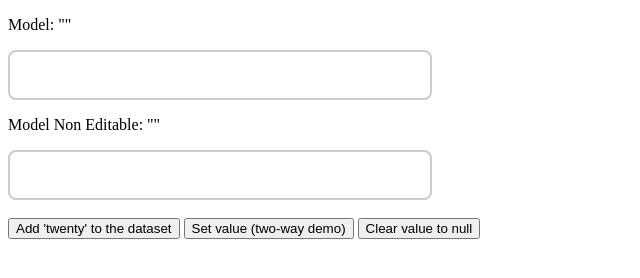
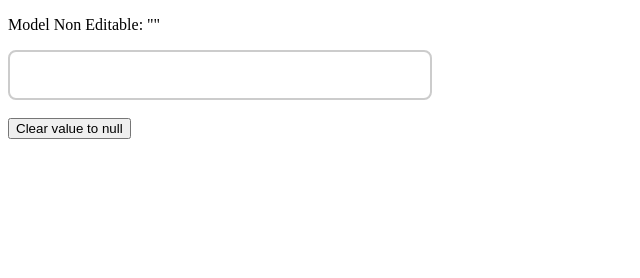
Before and after one commit to mkishine/untitled3, a website with bundled scripts: page angular-typeahead/index.html in a window 1280 px wide. Shown: the whole page, without its empty margins (0-640 px from the left). Built offline with nearby package versions, Linux system fonts and the light colour scheme.

Commit message:
Removed non-essential controls

```diff
--- a/angular-typeahead/index.html
+++ b/angular-typeahead/index.html
@@ -14,14 +14,15 @@
 </head>
 
 <body ng-controller="MainCtrl">
-<p>Model: {{selectedNumber|json}}</p>
-<input class='typeahead' type="text" sf-typeahead options="exampleOptions" datasets="numbersDataset" ng-model="selectedNumber">
-<p>Model Non Editable: {{selectedNumberNonEditable|json}}</p>
-<input class='typeahead' type="text" sf-typeahead options="exampleOptionsNonEditable" datasets="numbersDataset" ng-model="selectedNumberNonEditable">
+<p>Model Non Editable: {{selectedNumberNonEditable|json}} </p>
+<input class='typeahead'
+       type="text"
+       sf-typeahead
+       options="exampleOptionsNonEditable"
+       datasets="numbersDataset"
+       ng-model="selectedNumberNonEditable">
 <br>
 <br>
-<button type="button" ng-click="addValue()">Add 'twenty' to the dataset</button>
-<button type="button" ng-click="setValue()">Set value (two-way demo)</button>
 <button type="button" ng-click="clearValue()">Clear value to null</button>
 </body>
 
```
